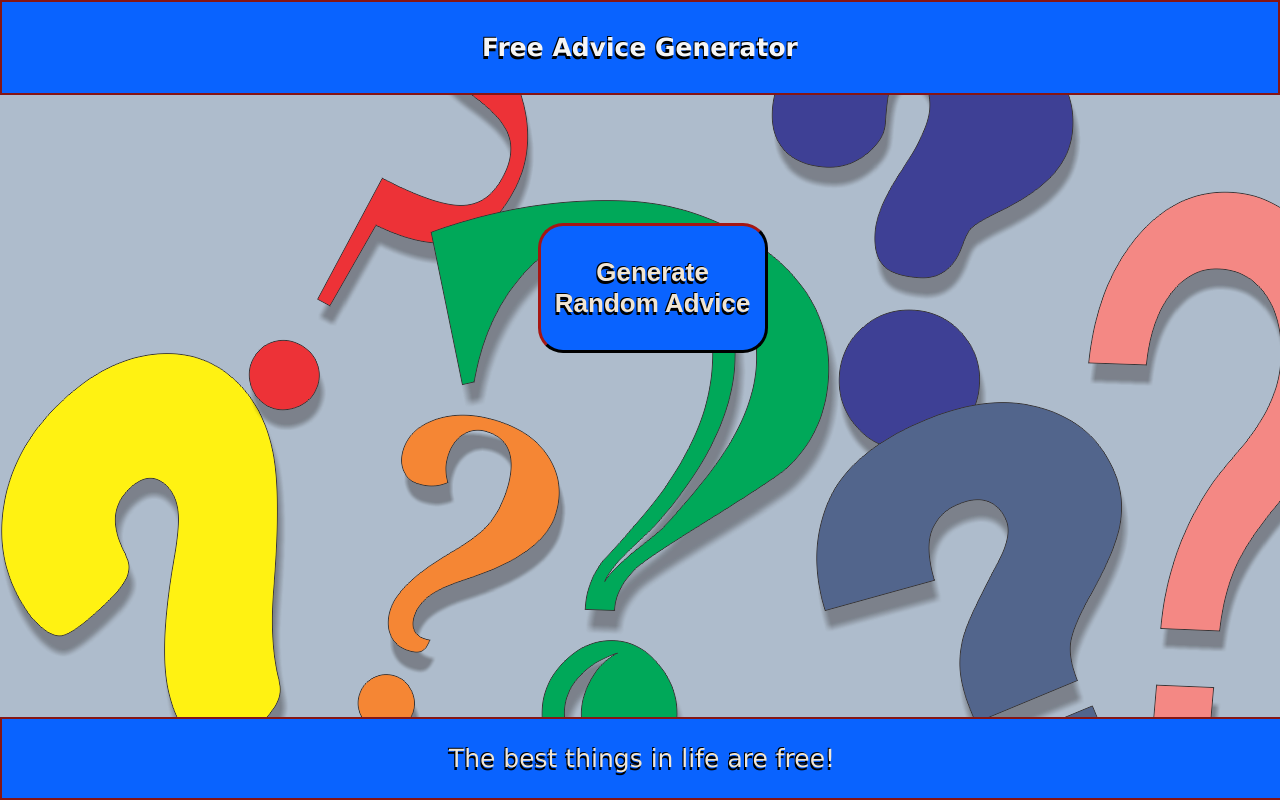
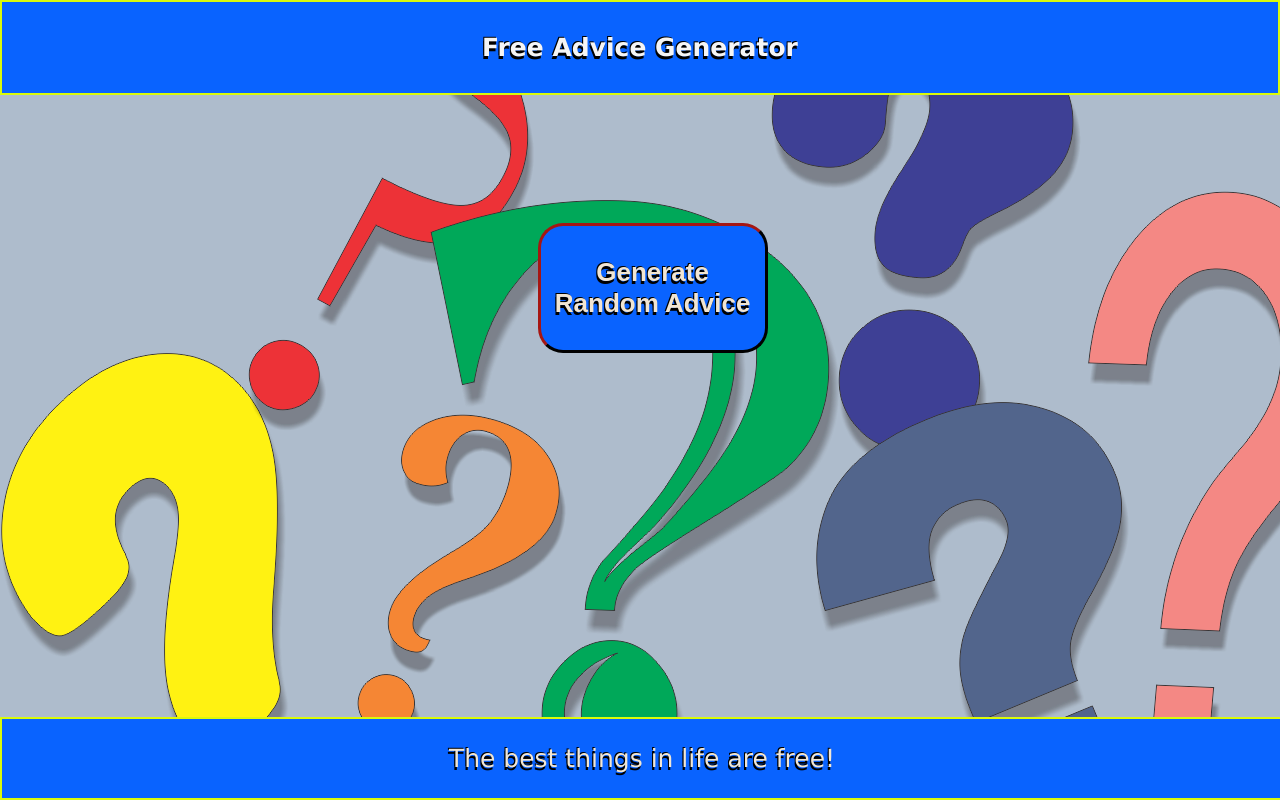
Before and after one commit to verasraul/advice-slip-API, a website built with Parcel: page index.html in a window 1280 px wide. Built offline with nearby package versions, Linux system fonts and the light colour scheme.

Commit message:
Updating stylesheet.

```diff
--- a/index.css
+++ b/index.css
@@ -17,7 +17,7 @@ body,html{
     background-color: rgb(9, 99, 255);
     border-style: solid;
     border-width: 2px;
-    border-color: #861514;
+    border-color: rgb(218, 250, 10);
   }
 
   button{
@@ -78,7 +78,7 @@ body,html{
     background-color:rgb(9, 99, 255);
     border-style: solid;
     border-width: 2px;
-    border-color: #861514;
+    border-color: rgb(218, 250, 10);
 
     color: #f1e7d6;
     font-family:'Lucida Sans', 'Lucida Sans Regular', 'Lucida Grande', 'Lucida Sans Unicode', Geneva, Verdana, sans-serif;
```
